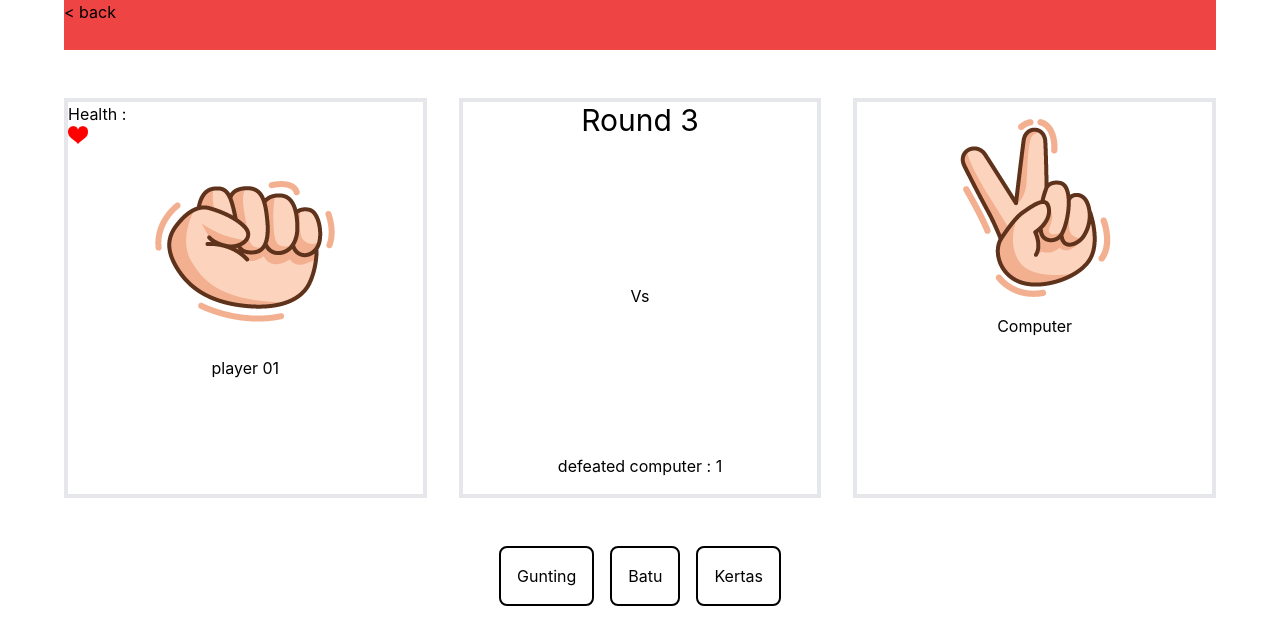
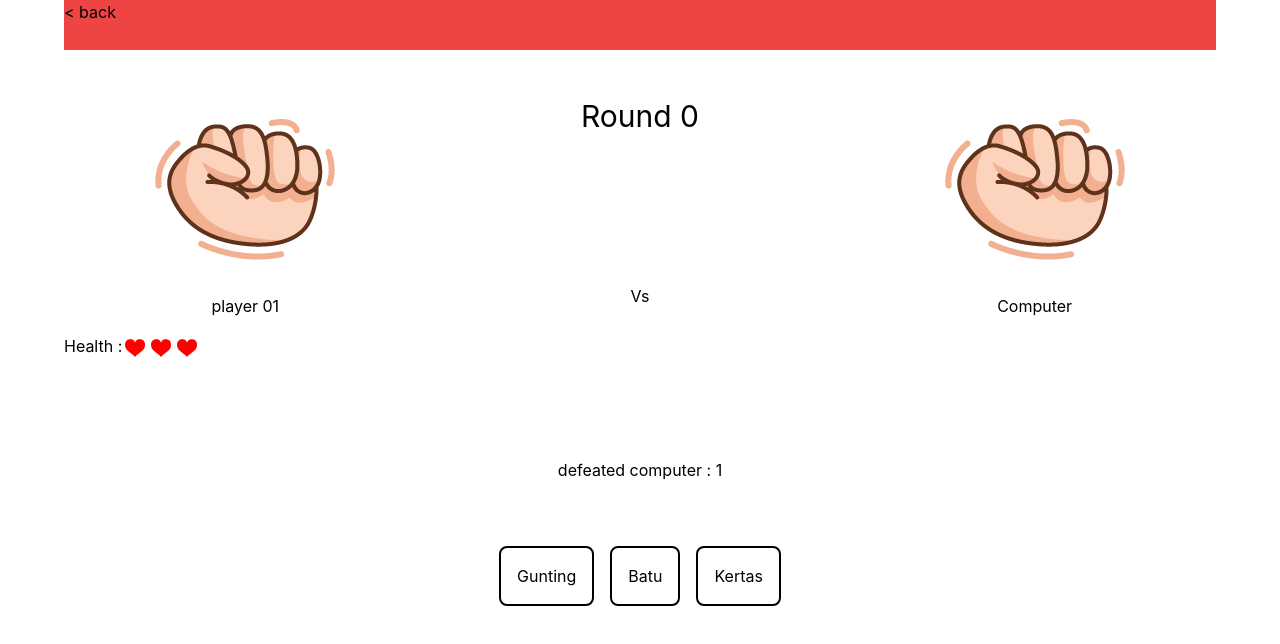
Before and after one commit to Fikriihsan03/rock-paper-scissor, a React (Create React App) app: page /singleplayer in a window 1280 px wide. Shown: the top 644 px of the page. Built offline with nearby package versions, Linux system fonts and the light colour scheme.

Commit message:
feat: success create game 70%

```diff
--- /dev/null
+++ b/src/components/SinglePlayerBoard/ChoiceButton.tsx
@@ -0,0 +1,30 @@
+interface IProps {
+  selectedOptions: (option:string) => void;
+}
+
+const ChoiceButton = ({ selectedOptions }: IProps) => {
+  return (
+    <div className="flex justify-center items-center gap-4 my-12">
+      <button
+        onClick={() => selectedOptions("SCISSORS")}
+        className="rounded-lg p-4 border-2 border-black hover:bg-blue-500 hover:border-transparent hover:text-white"
+      >
+        Gunting
+      </button>
+      <button
+        onClick={() => selectedOptions("ROCK")}
+        className="rounded-lg p-4 border-2 border-black hover:bg-blue-500 hover:border-transparent hover:text-white"
+      >
+        Batu
+      </button>
+      <button
+        onClick={() => selectedOptions("PAPER")}
+        className="rounded-lg p-4 border-2 border-black hover:bg-blue-500 hover:border-transparent hover:text-white"
+      >
+        Kertas
+      </button>
+    </div>
+  );
+};
+
+export default ChoiceButton;
--- a/src/components/SinglePlayerBoard/LeftPlayer.tsx
+++ b/src/components/SinglePlayerBoard/LeftPlayer.tsx
@@ -1,16 +1,33 @@
-import batu from "../../assets/batu.png";
+import { useEffect } from "react";
 import heart from "../../assets/health.png";
-const LeftPlayer = () => {
+
+interface IProps {
+  image: JSX.Element;
+  health: number;
+}
+const LeftPlayer = ({ image, health }: IProps) => {
+  useEffect(() => {}, [image]);
   return (
     <div className="flex flex-col items-center gap-4">
+      <div style={{ height: 180 }}>{image}</div>
+      <p>player 01</p>
       <p className="self-start">
-        Health :{" "}
+        Health :
         <span>
-          <img alt="healthbar" src={heart} width="20" height="20" />
+          {[...Array(health)].map((_, i) => {
+            return (
+              <img
+                key={i}
+                className="inline mx-[3px]"
+                alt="healthbar"
+                src={heart}
+                width="20"
+                height="20"
+              />
+            );
+          })}
         </span>
       </p>
-      <img src={batu} alt="icon" />
-      <p>player 01</p>
     </div>
   );
 };
--- a/src/components/SinglePlayerBoard/RightPlayer.tsx
+++ b/src/components/SinglePlayerBoard/RightPlayer.tsx
@@ -1,10 +1,15 @@
-import gunting from "../../assets/gunting.png";
+import { useEffect } from "react";
 
-const RightPlayer = () => {
+// import gunting from "../../assets/gunting.png";
+interface IProps {
+  image: JSX.Element;
+}
+
+const RightPlayer = ({ image }: IProps) => {
+  useEffect(() => {}, [image]);
   return (
     <div className="flex flex-col items-center gap-4">
-      <p></p>
-      <img src={gunting} alt="icon" />
+      <div style={{ height: 180 }}>{image}</div>
       <p>Computer</p>
     </div>
   );
--- /dev/null
+++ b/src/components/SinglePlayerBoard/RpsImage.tsx
@@ -0,0 +1,34 @@
+import { useEffect, useState } from "react";
+
+interface IProps {
+  imageSrc: any;
+  isRpsSelected: boolean;
+  resetSelectButtonClicked: () => void;
+}
+const RpsImage = ({
+  imageSrc,
+  isRpsSelected,
+  resetSelectButtonClicked,
+}: IProps) => {
+  const [show, setShow] = useState(false);
+
+  useEffect(() => {
+    setShow(false);
+    resetSelectButtonClicked();
+  }, [isRpsSelected]);
+
+  useEffect(() => {
+    console.log("render");
+    const timeout = setTimeout(() => {
+      setShow(true);
+    }, 1500);
+
+    return () => clearTimeout(timeout);
+  }, [show]);
+
+  if (!show) return null;
+
+  return <img className="animate-fade-in-down" src={imageSrc} alt="icon" />;
+};
+
+export default RpsImage;
--- a/src/components/SinglePlayerBoard/index.tsx
+++ b/src/components/SinglePlayerBoard/index.tsx
@@ -1,18 +1,93 @@
 import LeftPlayer from "./LeftPlayer";
 import RightPlayer from "./RightPlayer";
+import rock from "../../assets/batu.png";
+import scissor from "../../assets/gunting.png";
+import paper from "../../assets/kertas.png";
+import RpsImage from "./RpsImage";
+import ChoiceButton from "./ChoiceButton";
+import { useEffect, useState } from "react";
+import { getBattleResult } from "../../utils/rpsBattleResult";
 
-const SinglePlayerBoard = () => {
+interface IProps {}
+
+const SinglePlayerBoard = ({}: IProps) => {
+  const [resultData, setResultData] = useState({
+    p1: "",
+    p1Health: 3,
+    p2: "",
+    result: "",
+    round: 0,
+  });
+  const [isRpsSelected, setIsRpsSelected] = useState(false);
+
+  const getRpsImage = (image: string): JSX.Element => {
+    let imageSrc = rock;
+    switch (image) {
+      case "SCISSORS":
+        imageSrc = scissor;
+        break;
+      case "PAPER":
+        imageSrc = paper;
+        break;
+      case "ROCK":
+        imageSrc = rock;
+        break;
+    }
+    const rpsImageComp = (
+      <RpsImage
+        imageSrc={imageSrc}
+        isRpsSelected={isRpsSelected}
+        resetSelectButtonClicked={resetClickedButtonState}
+      />
+    );
+    return rpsImageComp;
+  };
+
+  const [rpsOptions] = useState(["ROCK", "PAPER", "SCISSORS"]);
+
+  function getRandomInt() {
+    return Math.floor(Math.random() * 3);
+  }
+
+  const resetClickedButtonState = () => {
+    setIsRpsSelected(false);
+  };
+
+  const selectedOptions = (selected: string) => {
+    setIsRpsSelected(true);
+    const randomIndex = getRandomInt();
+    const p1Choice = selected;
+    const p2Choice = rpsOptions[randomIndex];
+    const result = getBattleResult(selected, rpsOptions[randomIndex]);
+
+    setResultData({
+      ...resultData,
+      p1: p1Choice,
+      p1Health:
+        result === "p2 wins" ? resultData.p1Health - 1 : resultData.p1Health,
+      p2: p2Choice,
+      result,
+      round: resultData.round + 1,
+    });
+  };
+
   return (
-    <div className="grid grid-cols-3 gap-8 [&>div]:border-4 [&>div]:min-h-[50vh] my-12">
-      <LeftPlayer />
-      <div className="flex flex-col justify-between items-center">
-        <h1 className="text-3xl">Round 3</h1>
-        <p>Vs</p>
-        <p className="justify-self-end mb-4">
-          defeated computer : <span>1</span>
-        </p>
+    <div>
+      <div className="grid grid-cols-3 gap-8 [&>div]:border- [&>div]:min-h-[50vh] my-12">
+        <LeftPlayer
+          health={resultData.p1Health}
+          image={getRpsImage(resultData.p1)}
+        />
+        <div className="flex flex-col justify-between items-center">
+          <h1 className="text-3xl">Round {resultData.round}</h1>
+          <p>Vs</p>
+          <p className="justify-self-end mb-4">
+            defeated computer : <span>1</span>
+          </p>
+        </div>
+        <RightPlayer image={getRpsImage(resultData.p2)} />
       </div>
-      <RightPlayer />
+      <ChoiceButton selectedOptions={selectedOptions} />
     </div>
   );
 };
--- a/src/index.tsx
+++ b/src/index.tsx
@@ -9,11 +9,11 @@ const root = ReactDOM.createRoot(
   document.getElementById('root') as HTMLElement
 );
 root.render(
-  <React.StrictMode>
+  // <React.StrictMode>
     <BrowserRouter>
       <App />
     </BrowserRouter>
-  </React.StrictMode>
+  // </React.StrictMode>
 );
 
 // If you want to start measuring performance in your app, pass a function
--- a/src/pages/SinglePlayer.tsx
+++ b/src/pages/SinglePlayer.tsx
@@ -1,4 +1,3 @@
-
 import SinglePlayerBoard from "../components/SinglePlayerBoard";
 
 const SinglePlayer = () => {
@@ -7,19 +6,7 @@ const SinglePlayer = () => {
       <div className="h-[50px] bg-red-500">
         <h1>{`< back`}</h1>
       </div>
-      {/* main board */}
       <SinglePlayerBoard />
-      <div className="flex justify-center items-center gap-4 my-12">
-        <button className="rounded-lg p-4 border-2 border-black hover:bg-blue-500 hover:border-transparent hover:text-white">
-          Gunting
-        </button>
-        <button className="rounded-lg p-4 border-2 border-black hover:bg-blue-500 hover:border-transparent hover:text-white">
-          Batu
-        </button>
-        <button className="rounded-lg p-4 border-2 border-black hover:bg-blue-500 hover:border-transparent hover:text-white">
-          Kertas
-        </button>
-      </div>
     </div>
   );
 };
--- /dev/null
+++ b/src/utils/rpsBattleResult.ts
@@ -0,0 +1,28 @@
+const getBattleResult=(p1:string, p2:string) => {
+    if (p1 === p2) {
+      return "TIE"
+    } else if (p1 === "ROCK") {
+      if (p2 === "SCISSORS") {
+        return "p1 wins"
+      }
+      else {
+        return "p2 wins"
+      }
+    } else if (p1 === "PAPER") {
+      if (p2 === "ROCK") {
+        return "p1 wins"
+      }
+      else {
+        return "p2 wins"
+      }
+    } else {
+      if (p2 === "PAPER") {
+        return "p1 wins"
+      }
+      else {
+        return "p2 wins"
+      }
+    }
+  }
+
+  export {getBattleResult}
--- a/tailwind.config.js
+++ b/tailwind.config.js
@@ -1,10 +1,24 @@
 /** @type {import('tailwindcss').Config} */
 module.exports = {
-  content: [
-    "./src/**/*.{js,jsx,ts,tsx}",
-  ],
+  content: ["./src/**/*.{js,jsx,ts,tsx}"],
   theme: {
-    extend: {},
+    extend: {
+      keyframes: {
+        "fade-in-down": {
+          "0%": {
+            opacity: "0",
+            transform: "translateY(-10px)",
+          },
+          "100%": {
+            opacity: "1",
+            transform: "translateY(0)",
+          },
+        },
+      },
+      animation: {
+        "fade-in-down": "fade-in-down 0.5s ease-out",
+      },
+    },
   },
   plugins: [],
-}
+};
```
